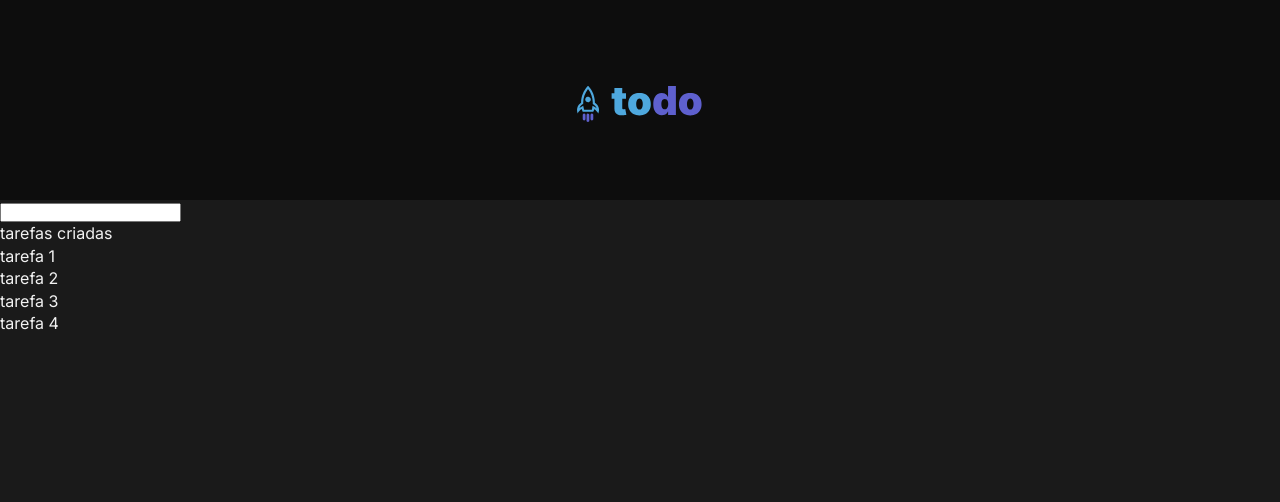
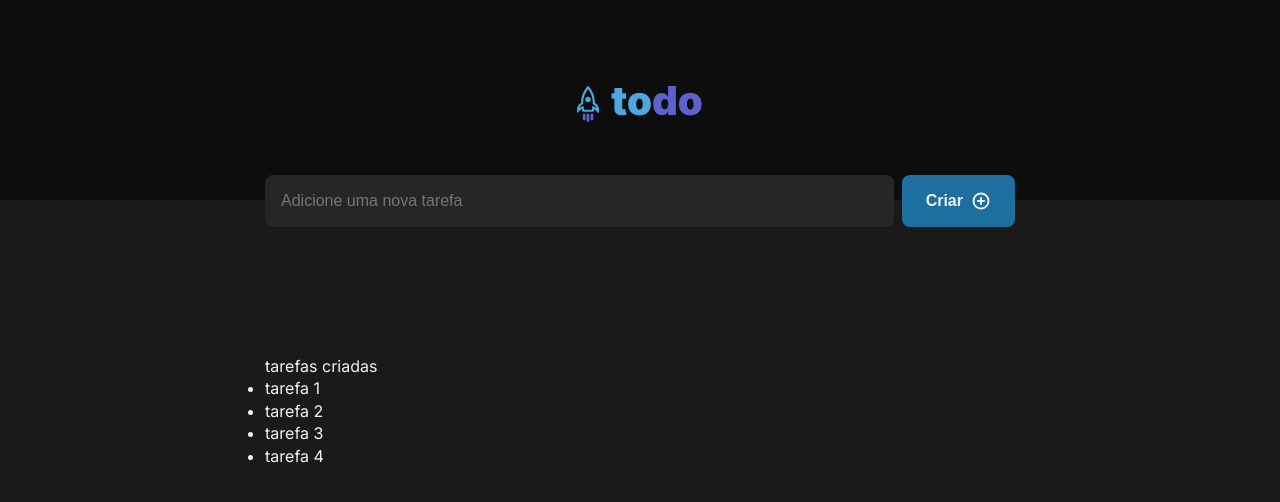
Before and after one commit to pd-bittencourt/ignite-challenge-01, a React (Vite) app: page / in a window 1280 px wide. Shown: the top 502 px of the page. Built offline with nearby package versions, Linux system fonts and the light colour scheme.

Commit message:
Todo input styles

```diff
--- a/package.json
+++ b/package.json
@@ -9,6 +9,7 @@
     "preview": "vite preview"
   },
   "dependencies": {
+    "phosphor-react": "^1.4.1",
     "react": "^18.2.0",
     "react-dom": "^18.2.0"
   },
--- /dev/null
+++ b/src/components/Tasks.module.css
@@ -0,0 +1,58 @@
+/* WRAPPER */
+.wrapper {
+  max-width: 750px;
+  margin: -25px auto 4rem;
+}
+
+/* INPUT */
+form {
+  display: flex;
+  justify-content: center;
+  gap: 0.5rem;
+  margin-bottom: 8rem;
+}
+
+.todoInput {
+  box-sizing: border-box;
+  flex: 1;
+  padding: 1rem;
+  border: none;
+  border-radius: var(--border-radius);
+  font-size: var(--font-size-lg);
+  line-height: 1.25;
+  color: var(--text-color-muted);
+  background: var(--gray-500);
+  transition: all 0.2s;
+}
+
+.todoInput:focus {
+  border: none;
+  box-shadow: 0 0 0 2px var(--purple-dark);
+  outline: none;
+  color: var(--text-color);
+}
+
+.btnCreate {
+  display: flex;
+  align-items: center;
+  justify-content: center;
+  color: var(--gray-100);
+  font-weight: var(--font-weight-bold);
+  font-size: var(--font-size-lg);
+  background: var(--blue-dark);
+  border: none;
+  border-radius: var(--border-radius);
+  padding: 1rem 1.5rem;
+
+  transition: background 0.1s;
+}
+
+.btnCreate:hover {
+  background: var(--blue);
+}
+
+.btnCreate svg {
+  margin-left: 0.5rem;
+}
+
+/* TASK LIST */
--- a/src/components/Tasks.tsx
+++ b/src/components/Tasks.tsx
@@ -1,7 +1,19 @@
+import styles from "./Tasks.module.css";
+import { PlusCircle } from "phosphor-react";
+
 export function Tasks() {
   return (
-    <div>
-      <input type="text" />
+    <div className={styles.wrapper}>
+      <form>
+        <input
+          className={styles.todoInput}
+          type="text"
+          placeholder="Adicione uma nova tarefa"
+        />
+        <button className={styles.btnCreate}>
+          Criar <PlusCircle size={20} weight="bold" />
+        </button>
+      </form>
       <div>tarefas criadas</div>
       <div>
         <ul>
--- a/src/global.css
+++ b/src/global.css
@@ -17,6 +17,8 @@
   --font-size-sm: 0.75rem;
   --font-size-md: 0.875rem;
   --font-size-lg: 1rem;
+
+  --border-radius: 8px;
 
   --text-color: var(--gray-100);
   --text-muted: var(--gray-300);
```
Also changed, not shown: 1 other file (tests, documents, lock files or other folders).
